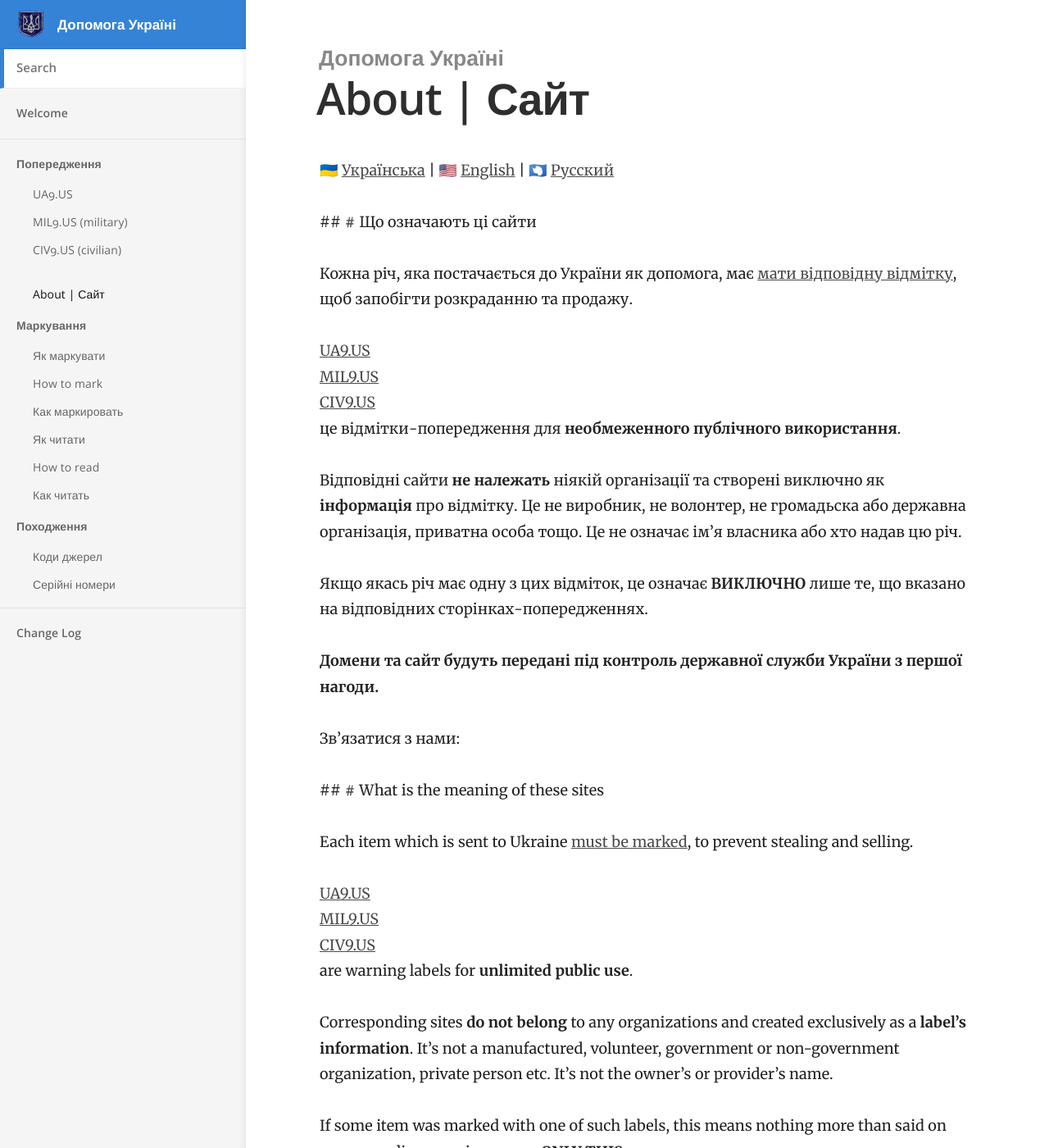
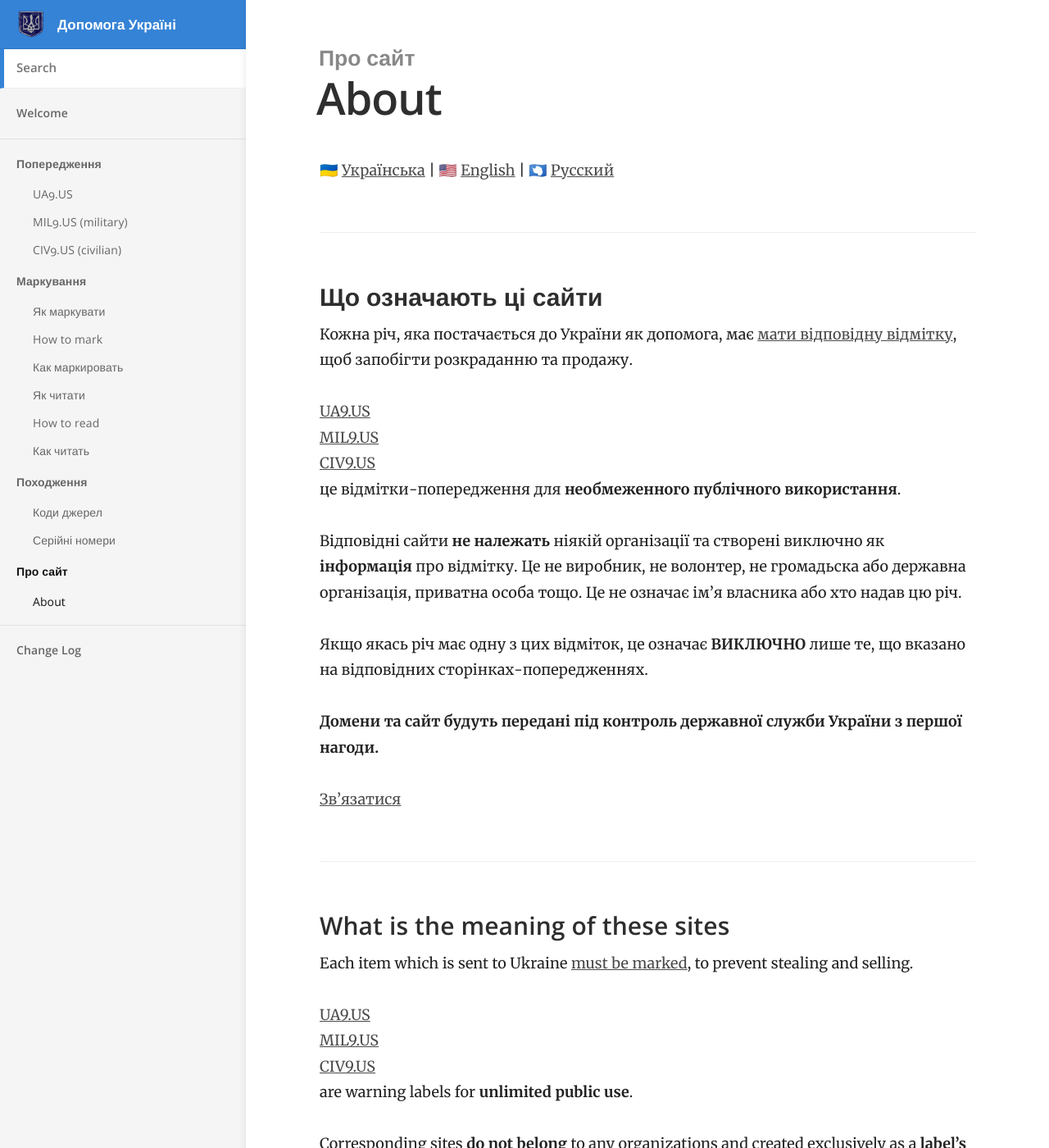
Before and after one commit to UA-DONATIONS/ua9us.github.io, a Jekyll site: the page built from _docs/02-info/about.md, in a window 1280 px wide and 1400 px high. Shown: the whole window at 82% size. Built offline with Jekyll 4.4.1, drawn with Linux system fonts in a browser that asks for light colours; some of the changed text lies outside the part shown.

Commit message:
Changed structure

```diff
--- a/_docs/info/about.md
+++ b/_docs/02-info/about.md
@@ -1,13 +1,13 @@
 ---
-title: About | Сайт
-order: 99
+title: About
+category: Про сайт
 ---
 
 🇺🇦 [Українська](#UA) \| 🇺🇸 [English](#EN) \| 🇦🇶 [Русский](#RU)
 
 <a name="UA"></a>
 
-###️Що означають ці сайти
+### Що означають ці сайти
 
 Кожна річ, яка постачається до України як допомога, має [мати відповідну відмітку](/mark/mark), щоб запобігти розкраданню та продажу.
 
@@ -22,11 +22,11 @@
 
 **Домени та сайт будуть передані під контроль державної служби України з першої нагоди.**
 
-Зв'язатися з нами:
+[Зв'язатися](mailto:info@ua9.us)
 
 <a name="EN"></a>
 
-###️What is the meaning of these sites
+### What is the meaning of these sites
 
 Each item which is sent to Ukraine [must be marked](/mark/mark_en), to prevent stealing and selling.
 
```
Also changed, not shown: other parts of _docs/02-info/about.md (+6 -2 lines), _docs/00-alert/civil.md (renamed from _docs/alert/civil.md), _docs/00-alert/generic.md (renamed from _docs/alert/generic.md), _docs/00-alert/military.md (renamed from _docs/alert/military.md), _docs/01-mark/mark.md (renamed from _docs/mark/mark.md), _docs/01-mark/mark_en.md (renamed from _docs/mark/mark_en.md), _docs/01-mark/mark_ru.md (renamed from _docs/mark/mark_ru.md), _docs/01-mark/read.md (renamed from _docs/mark/read.md), _docs/01-mark/read_en.md (renamed from _docs/mark/read_en.md), _docs/01-mark/read_ru.md (renamed from _docs/mark/read_ru.md), _docs/01-mark/serials.md (renamed from _docs/mark/serials.md), _docs/01-mark/sources.md (renamed from _docs/mark/sources.md).
